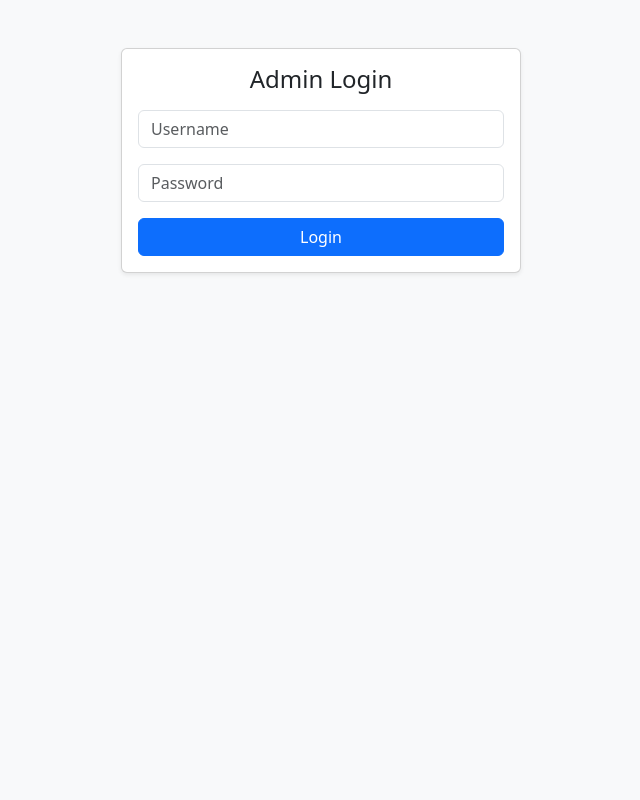
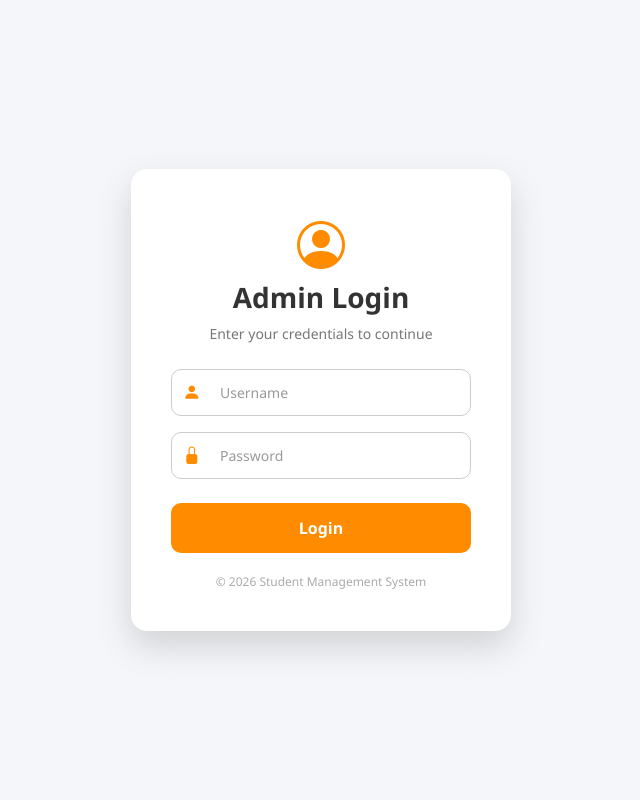
Before and after one commit to Yashwanth5577/student-management-system-flask, a Flask app: page /login in a window 1280 px wide. Shown: the whole page, without its empty margins (319-959 px from the left). Run offline with Flask 3, Linux system fonts and the light colour scheme.

Commit message:
UI overhaul: clean login page and working student filters

```diff
--- a/app.py
+++ b/app.py
@@ -7,11 +7,10 @@ import pandas as pd
 app = Flask(__name__)
 app.secret_key = "secret123"
 
-# Database configuration
+# ---------------- CONFIG ----------------
 app.config["SQLALCHEMY_DATABASE_URI"] = "sqlite:///students.db"
 app.config["SQLALCHEMY_TRACK_MODIFICATIONS"] = False
 
-# Admin credentials
 ADMIN_USERNAME = "admin"
 ADMIN_PASSWORD = "admin123"
 
@@ -24,25 +23,48 @@ class Student(db.Model):
     roll = db.Column(db.String(50), unique=True, nullable=False)
     branch = db.Column(db.String(100), nullable=False)
     email = db.Column(db.String(100), unique=True, nullable=False)
-
     created_at = db.Column(db.DateTime, default=datetime.now)
 
-# ---------------- INDEX / REGISTER ----------------
+# ---------------- LOGIN ----------------
+@app.route("/login", methods=["GET", "POST"])
+def login():
+    if request.method == "POST":
+        if request.form["username"] == ADMIN_USERNAME and request.form["password"] == ADMIN_PASSWORD:
+            session["logged_in"] = True
+            flash("Login successful!", "success")
+            return redirect(url_for("index"))
+        else:
+            flash("Invalid credentials", "danger")
+    return render_template("login.html")
+
+# ---------------- LOGOUT ----------------
+@app.route("/logout")
+def logout():
+    session.clear()
+    flash("Logged out successfully", "info")
+    return redirect(url_for("login"))
+
+# ---------------- REGISTRATION PAGE ----------------
 @app.route("/", methods=["GET", "POST"])
 def index():
     if not session.get("logged_in"):
         return redirect(url_for("login"))
 
-    # ---------- REGISTER STUDENT ----------
     if request.method == "POST":
-        name = request.form["name"]
+        name = request.form["name"].strip()
         roll = request.form["roll"]
         branch = request.form["branch"]
         email = request.form["email"]
 
+        # Name validation: alphabets + space only
+        if not name.replace(" ", "").isalpha():
+            flash("Name should contain only alphabets", "danger")
+            return redirect(url_for("index"))
+
         if Student.query.filter_by(roll=roll).first():
             flash("Roll number already exists!", "danger")
             return redirect(url_for("index"))
+
         if Student.query.filter_by(email=email).first():
             flash("Email already exists!", "danger")
             return redirect(url_for("index"))
@@ -54,28 +76,53 @@ def index():
         flash("Student registered successfully!", "success")
         return redirect(url_for("index"))
 
-    # ---------- FILTER & SEARCH ----------
+    students = Student.query.all()
+    branch_counts = {}
+    for s in students:
+        branch_counts[s.branch] = branch_counts.get(s.branch, 0) + 1
+
+    return render_template(
+        "index.html",
+        total_students=len(students),
+        branch_counts=branch_counts
+    )
+
+# ---------------- VIEW STUDENTS ----------------
+@app.route("/students")
+def view_students():
+    if not session.get("logged_in"):
+        return redirect(url_for("login"))
+
     search = request.args.get("search")
     selected_branch = request.args.get("branch")
+    filter_type = request.args.get("filter")  # new filter query
 
     query = Student.query
 
     if search:
         query = query.filter(Student.name.ilike(f"%{search}%"))
-
     if selected_branch:
         query = query.filter_by(branch=selected_branch)
 
-    students = query.order_by(Student.created_at.desc()).all()
+    # Apply filter
+    if filter_type == "alphabetical_asc":
+        students = query.order_by(Student.name.asc()).all()
+    elif filter_type == "alphabetical_desc":
+        students = query.order_by(Student.name.desc()).all()
+    elif filter_type == "date_asc":
+        students = query.order_by(Student.created_at.asc()).all()
+    elif filter_type == "date_desc":
+        students = query.order_by(Student.created_at.desc()).all()
+    else:
+        students = query.order_by(Student.created_at.desc()).all()
 
-    # ---------- BRANCH COUNTS (ALL STUDENTS) ----------
-    all_students = Student.query.all()
+    # Branch counts
     branch_counts = {}
-    for s in all_students:
+    for s in Student.query.all():
         branch_counts[s.branch] = branch_counts.get(s.branch, 0) + 1
 
     return render_template(
-        "index.html",
+        "students.html",
         students=students,
         branch_counts=branch_counts,
         selected_branch=selected_branch
@@ -88,14 +135,17 @@ def edit(id):
         return redirect(url_for("login"))
 
     student = Student.query.get_or_404(id)
-
     if request.method == "POST":
-        student.name = request.form["name"]
+        name = request.form["name"].strip()
+        if not name.replace(" ", "").isalpha():
+            flash("Name should contain only alphabets", "danger")
+            return redirect(url_for("edit", id=id))
+        student.name = name
         student.branch = request.form["branch"]
         student.email = request.form["email"]
         db.session.commit()
         flash("Student updated successfully!", "success")
-        return redirect(url_for("index"))
+        return redirect(url_for("view_students"))
 
     return render_template("edit.html", student=student)
 
@@ -104,20 +154,19 @@ def edit(id):
 def delete(id):
     if not session.get("logged_in"):
         return redirect(url_for("login"))
-
     student = Student.query.get_or_404(id)
     db.session.delete(student)
     db.session.commit()
     flash("Student deleted!", "danger")
-    return redirect(url_for("index"))
+    return redirect(url_for("view_students"))
 
-# ---------------- DOWNLOAD EXCEL ----------------
+# ---------------- DOWNLOAD ----------------
 @app.route("/download")
 def download():
     if not session.get("logged_in"):
         return redirect(url_for("login"))
 
-    students = Student.query.order_by(Student.created_at.desc()).all()
+    students = Student.query.order_by(Student.name.asc()).all()
 
     data = [{
         "Name": s.name,
@@ -128,7 +177,6 @@ def download():
     } for s in students]
 
     df = pd.DataFrame(data)
-
     output = BytesIO()
     df.to_excel(output, index=False, engine="openpyxl")
     output.seek(0)
@@ -140,27 +188,6 @@ def download():
         mimetype="application/vnd.openxmlformats-officedocument.spreadsheetml.sheet"
     )
 
-
-# ---------------- LOGIN ----------------
-@app.route("/login", methods=["GET", "POST"])
-def login():
-    if request.method == "POST":
-        if request.form["username"] == ADMIN_USERNAME and request.form["password"] == ADMIN_PASSWORD:
-            session["logged_in"] = True
-            flash("Login successful!", "success")
-            return redirect(url_for("index"))
-        else:
-            flash("Invalid credentials", "danger")
-
-    return render_template("login.html")
-
-# ---------------- LOGOUT ----------------
-@app.route("/logout")
-def logout():
-    session.clear()
-    flash("Logged out successfully", "info")
-    return redirect(url_for("login"))
-
 # ---------------- RUN ----------------
 if __name__ == "__main__":
     with app.app_context():
--- a/static/style.css
+++ b/static/style.css
@@ -111,6 +89,30 @@ body {
     border-radius: 30px;
     font-weight: 600;
     padding: 8px 24px;
+    transition: all 0.3s ease;
+}
+
+.btn-primary {
+    background: linear-gradient(135deg, #7f00ff, #ff6a00);
+    border: none;
+}
+
+.btn-success {
+    background: linear-gradient(135deg, #00c6ff, #0072ff);
+    border: none;
+}
+
+/* ================= TABLES ================= */
+.table th, .table td {
+    vertical-align: middle;
+}
+
+.table-hover tbody tr:hover {
+    background-color: rgba(127,0,255,0.05);
+}
+
+.badge {
+    font-weight: 600;
 }
 
 /* ================= ANIMATION ================= */
@@ -131,71 +133,66 @@ body.dark-mode {
     color: #e5e7eb;
 }
 
-/* Dark navbar */
 body.dark-mode .main-navbar {
     background: linear-gradient(135deg, #020617, #3b0764);
 }
 
-/* Dark title */
-body.dark-mode .header-title {
-    color: #f0abfc;
-}
-
-/* Dark cards */
 body.dark-mode .card {
     background-color: #020617;
     border: 1px solid #1e293b;
-    box-shadow: 0 15px 40px rgba(0,0,0,0.7);
 }
 
-/* Dark stats */
-body.dark-mode .stats-card {
-    background: linear-gradient(135deg, #3b0764, #7c3aed);
+/* ================= LOGIN PAGE (CLEAN & FIXED) ================= */
+.login-card {
+    background: #ffffff !important;
+    color: #1f2937 !important;
+    border-radius: 16px;
+    padding: 2.5rem;
+    box-shadow: 0 15px 35px rgba(0,0,0,0.15);
 }
 
-/* Dark inputs */
-body.dark-mode .form-control,
-body.dark-mode select {
-    background-color: #020617;
-    color: #e5e7eb;
-    border: 1px solid #334155;
+.login-card input.form-control {
+    background: #ffffff;
+    color: #1f2937;
+    border: 1px solid #ccc;
+    border-radius: 10px;
 }
 
-body.dark-mode .form-control::placeholder {
-    color: #94a3b8;
+.login-card input::placeholder {
+    color: #9ca3af;
 }
 
-/* Dark table */
-body.dark-mode .table,
-body.dark-mode .table th,
-body.dark-mode .table td {
-    background-color: #020617 !important;
-    color: #e5e7eb;
+.login-card i {
+    color: #ff8c00;
 }
 
-body.dark-mode .table-bordered > :not(caption) > * > * {
-    border-color: #1e293b;
+/* ================= FILTER MENU (STUDENTS PAGE) ================= */
+/* Filter menu styling is handled inline with JS toggle.
+   Keeping CSS minimal to avoid conflicts */
+
+#filterMenu .list-group-item {
+    cursor: pointer;
+    font-size: 14px;
 }
 
-/* Footer */
-body.dark-mode footer {
-    color: #9ca3af;
+#filterMenu .list-group-item:hover {
+    background: #f3f4f6;
+}
+
+/* ================= FOOTER ================= */
+footer {
+    font-size: 0.9rem;
+    letter-spacing: 0.5px;
 }
 
 /* ================= MOBILE ================= */
 @media (max-width: 768px) {
-
     .header-title {
         font-size: 1.6rem;
-        text-align: center;
     }
 
     .section-title {
         justify-content: center;
         text-align: center;
     }
-
-    .stats-card {
-        text-align: center;
-    }
 }
--- a/templates/login.html
+++ b/templates/login.html
@@ -2,28 +2,142 @@
 <html>
 <head>
     <title>Admin Login</title>
+
+    <!-- Bootstrap & Icons -->
     <link href="https://cdn.jsdelivr.net/npm/bootstrap@5.3.2/dist/css/bootstrap.min.css" rel="stylesheet">
+    <link rel="stylesheet" href="https://cdn.jsdelivr.net/npm/bootstrap-icons@1.11.1/font/bootstrap-icons.css">
+
+    <!-- Custom CSS -->
+    <link rel="stylesheet" href="{{ url_for('static', filename='style.css') }}">
+
+    <meta name="viewport" content="width=device-width, initial-scale=1">
+
+    <style>
+        /* ===== Clean page background ===== */
+        body {
+            background: #f4f6f9; /* neutral professional background */
+            display: flex;
+            justify-content: center;
+            align-items: center;
+            height: 100vh;
+            font-family: "Segoe UI", sans-serif;
+        }
+
+        /* ===== Login Card ===== */
+        .login-card {
+            background: #ffffff;
+            border-radius: 16px;
+            padding: 2.5rem;
+            width: 100%;
+            max-width: 380px;
+            box-shadow: 0 15px 35px rgba(0,0,0,0.15);
+            text-align: center;
+        }
+
+        .login-card h3 {
+            font-weight: 700;
+            margin-bottom: 8px;
+            color: #333;
+        }
+
+        .login-card p {
+            font-size: 14px;
+            color: #777;
+            margin-bottom: 25px;
+        }
+
+        /* ===== Input fields ===== */
+        .login-card input.form-control {
+            border-radius: 10px;
+            padding: 12px 40px;
+            font-size: 14px;
+            border: 1px solid #ccc;
+        }
+
+        .login-card input::placeholder {
+            color: #999;
+        }
+
+        .login-card input:focus {
+            border-color: #ff8c00;
+            box-shadow: 0 0 0 0.15rem rgba(255, 140, 0, 0.25);
+        }
+
+        /* ===== Icons inside input ===== */
+        .input-icon {
+            position: absolute;
+            top: 50%;
+            left: 12px;
+            transform: translateY(-50%);
+            color: #666;
+            font-size: 1.1rem;
+        }
+
+        /* ===== Login button ===== */
+        .login-card .btn {
+            background: #ff8c00;
+            color: #fff;
+            font-weight: 600;
+            border-radius: 10px;
+            padding: 12px;
+            transition: 0.2s ease;
+        }
+
+        .login-card .btn:hover {
+            background: #e67e00;
+        }
+
+        /* ===== Top Icon ===== */
+        .login-icon {
+            font-size: 3rem;
+            color: #ff8c00;
+            margin-bottom: 10px;
+        }
+
+        .alert {
+            border-radius: 8px;
+            font-size: 14px;
+        }
+
+        .footer-text {
+            font-size: 12px;
+            color: #aaa;
+            margin-top: 20px;
+        }
+    </style>
 </head>
-<body class="bg-light">
+<body>
 
-<div class="container mt-5">
-  <div class="card shadow-sm mx-auto" style="max-width: 400px;">
-    <div class="card-body">
-      <h4 class="mb-3 text-center">Admin Login</h4>
+<div class="login-card">
+    <i class="bi bi-person-circle login-icon"></i>
+    <h3>Admin Login</h3>
+    <p>Enter your credentials to continue</p>
 
-      {% with messages = get_flashed_messages(with_categories=true) %}
+    <!-- Flash Messages -->
+    {% with messages = get_flashed_messages(with_categories=true) %}
         {% for category, msg in messages %}
-          <div class="alert alert-{{ category }}">{{ msg }}</div>
+            <div class="alert alert-{{ category }} text-center">{{ msg }}</div>
         {% endfor %}
-      {% endwith %}
+    {% endwith %}
 
-      <form method="POST">
-        <input class="form-control mb-3" name="username" placeholder="Username" required>
-        <input class="form-control mb-3" type="password" name="password" placeholder="Password" required>
-        <button class="btn btn-primary w-100">Login</button>
-      </form>
+    <!-- Login Form -->
+    <form method="POST">
+        <div class="mb-3 position-relative">
+            <i class="bi bi-person-fill input-icon"></i>
+            <input class="form-control ps-5" name="username" placeholder="Username" required>
+        </div>
+
+        <div class="mb-3 position-relative">
+            <i class="bi bi-lock-fill input-icon"></i>
+            <input class="form-control ps-5" type="password" name="password" placeholder="Password" required>
+        </div>
+
+        <button class="btn w-100 mt-2">Login</button>
+    </form>
+
+    <div class="footer-text">
+        © 2026 Student Management System
     </div>
-  </div>
 </div>
 
 </body>
```
Also changed, not shown: other parts of static/style.css (+17 -39 lines), templates/base.html (+8 -13 lines), templates/index.html (+8 -82 lines), templates/students.html (added, +192 -0 lines), instance/students.db.
